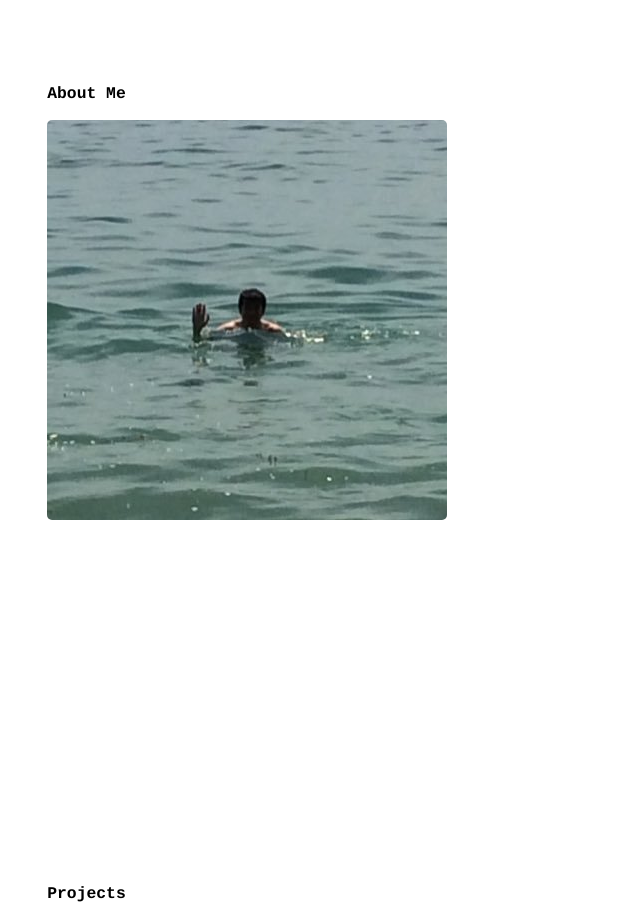
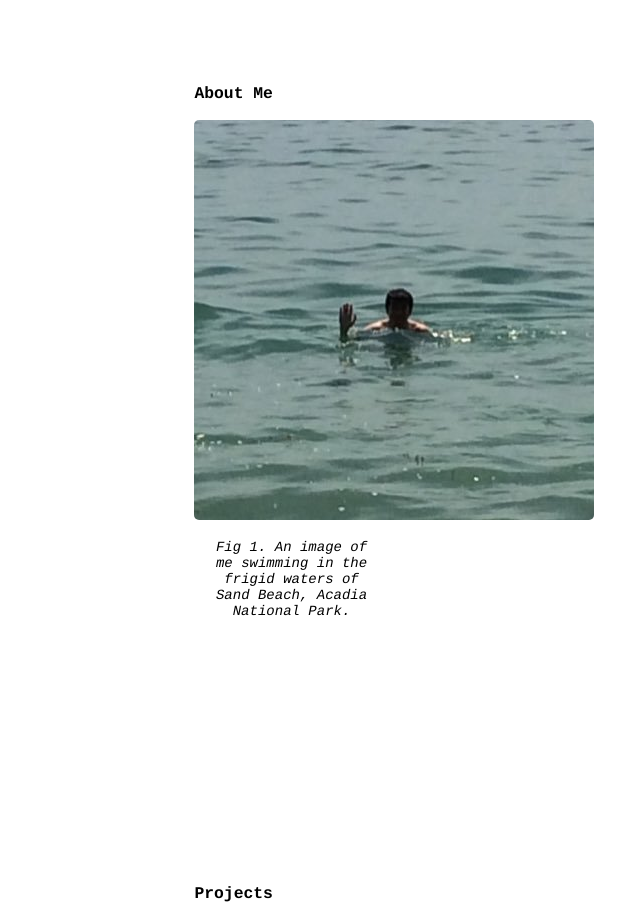
Before and after one commit to sxmrxzxr/mysite, a plain HTML site: page web/index.html in a window 1280 px wide. Shown: the part 860-1777 px from the top of the page, without its empty margins (4-644 px from the left). Drawn offline with nearby package versions, Linux system fonts and the light colour scheme.

Commit message:
updates, some css doing things i dont want it to do (width and centering of .container)

```diff
--- a/web/desktop.css
+++ b/web/desktop.css
@@ -9,5 +9,9 @@ and open the template in the editor.
 */
 
 @media screen and (min-width: 600px) {
-
+    .container {
+        width: 75%;
+        margin-left: auto;
+        margin-right: auto;
+    }
 }
--- a/web/index.html
+++ b/web/index.html
@@ -31,7 +31,11 @@ and open the template in the editor.
 
             <div id="about" class="virtualPage">
                 <h3>About Me</h3>
-                <img id="aboutPic" src="img/UUHPXRbe.jpg" alt="Me Swimming"/>
+                <div id="imgCard">
+                    <img id="aboutPic" src="img/UUHPXRbe.jpg" alt="Me Swimming"/>
+                    <br />
+                    <p>Fig 1. An image of me swimming in the frigid waters of Sand Beach, Acadia National Park.</p>
+                </div>
             </div>
 
             <div id="projects" class="virtualPage">
--- a/web/mobile.css
+++ b/web/mobile.css
@@ -84,6 +84,20 @@ body {
     text-decoration: none;
 }
 
+#imgCard {
+    border-radius: 1px;
+    font-style: italic;
+    width: 22%;
+}
+
+#imgCard p {
+    margin: 10px;
+    padding: 5px;
+    text-align: center;
+}
+
 #aboutPic {
     border-radius: 5px;
+    float:top;
+    background-color: lightgray;
 }
```
